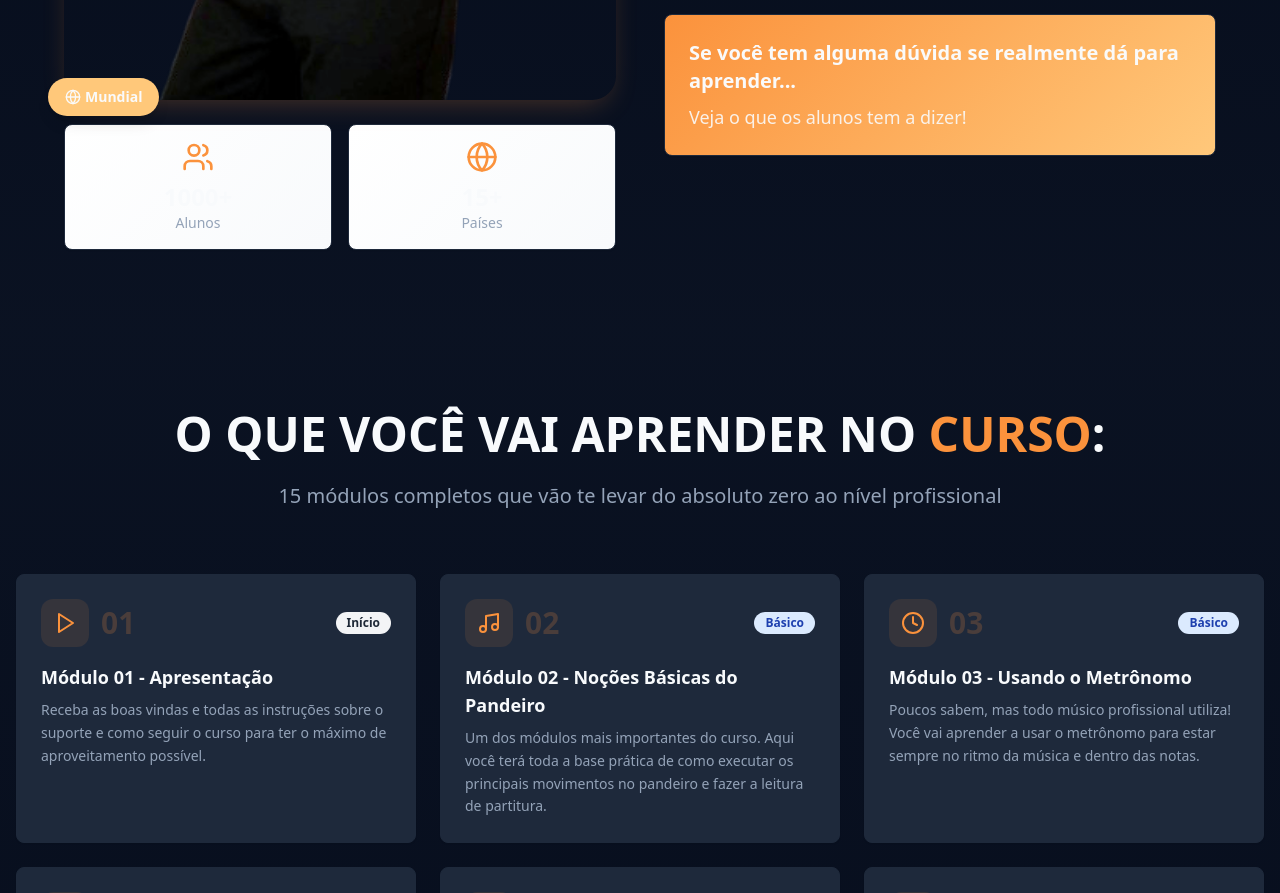
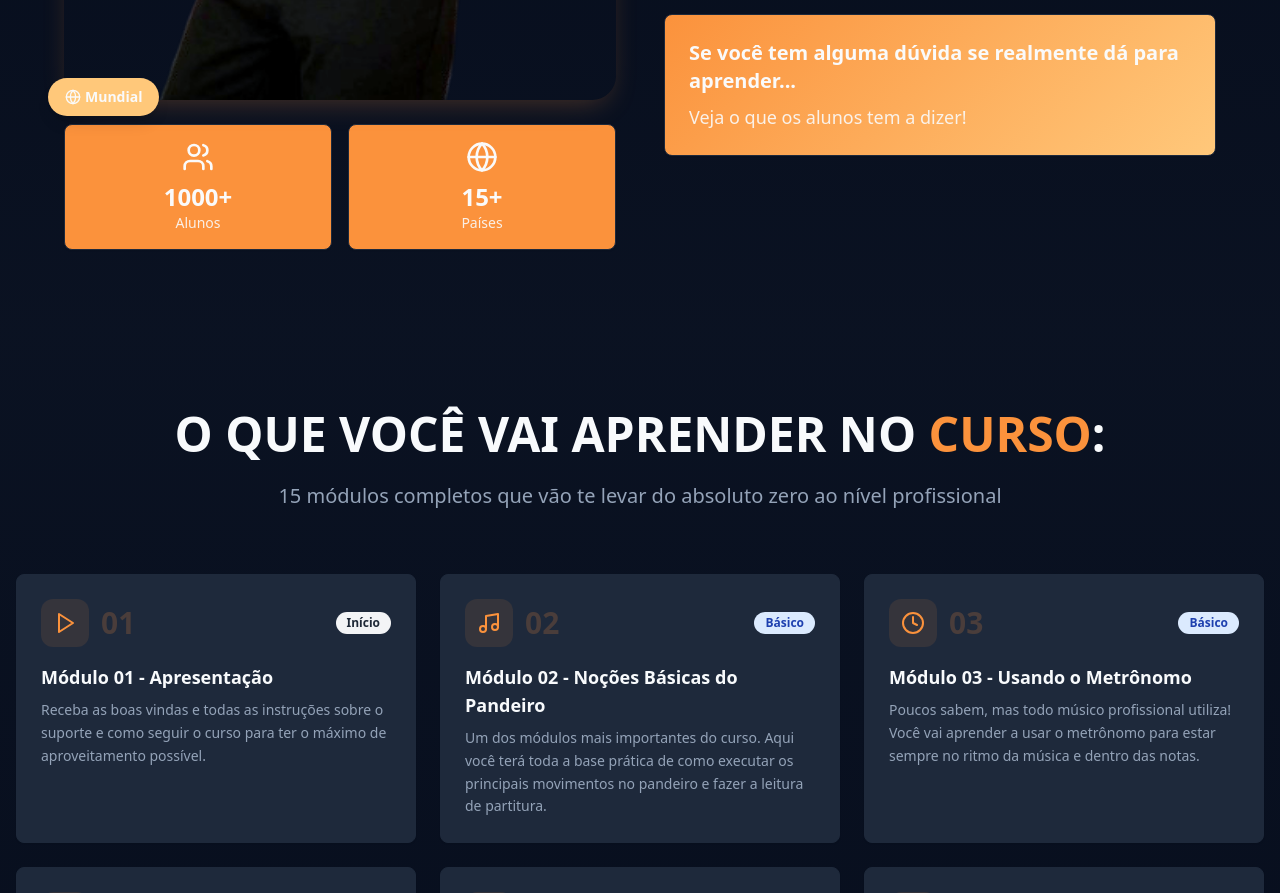
Before and after one commit to edilson-morais/pandeirando-com-carlos-cafe, a React (Vite) app: page / in a window 1280 px wide. Shown: the part 3562-4455 px from the top of the page. Built offline with nearby package versions, Linux system fonts and the light colour scheme.

Commit message:
Change color scheme

```diff
--- a/src/components/AboutInstructor.tsx
+++ b/src/components/AboutInstructor.tsx
@@ -51,16 +51,16 @@ export const AboutInstructor = () => {
 
               {/* Stats Cards */}
               <div className="grid grid-cols-2 gap-4">
-                <Card className="p-4 text-center bg-gradient-card">
-                  <Users className="w-8 h-8 text-primary mx-auto mb-2" />
+                <Card className="p-4 text-center bg-primary text-primary-foreground">
+                  <Users className="w-8 h-8 text-primary-foreground mx-auto mb-2" />
                   <div className="text-2xl font-bold">1000+</div>
-                  <div className="text-sm text-muted-foreground">Alunos</div>
+                  <div className="text-sm opacity-90">Alunos</div>
                 </Card>
 
-                <Card className="p-4 text-center bg-gradient-card">
-                  <Globe className="w-8 h-8 text-primary mx-auto mb-2" />
+                <Card className="p-4 text-center bg-primary text-primary-foreground">
+                  <Globe className="w-8 h-8 text-primary-foreground mx-auto mb-2" />
                   <div className="text-2xl font-bold">15+</div>
-                  <div className="text-sm text-muted-foreground">Países</div>
+                  <div className="text-sm opacity-90">Países</div>
                 </Card>
               </div>
             </div>
```
